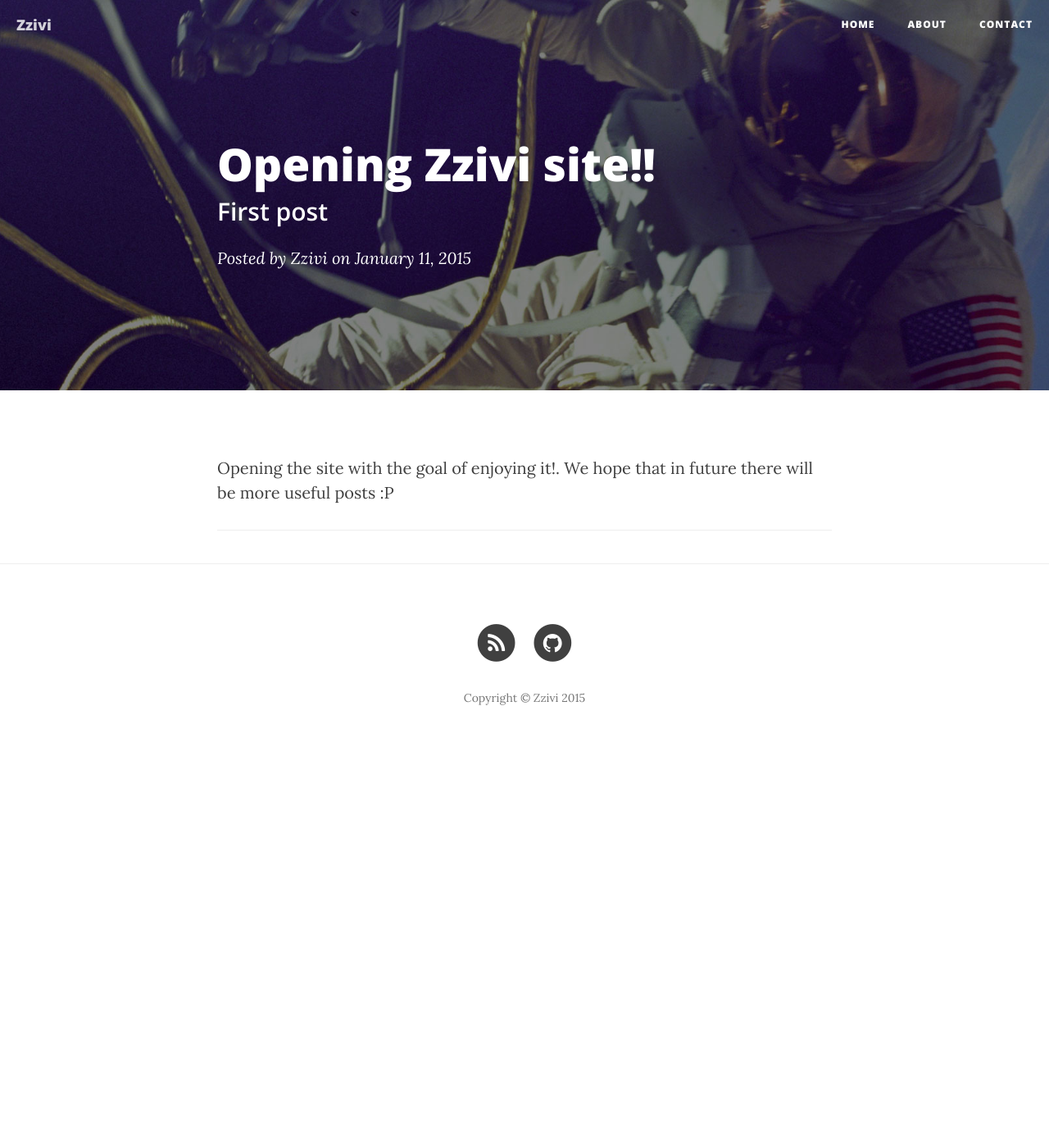
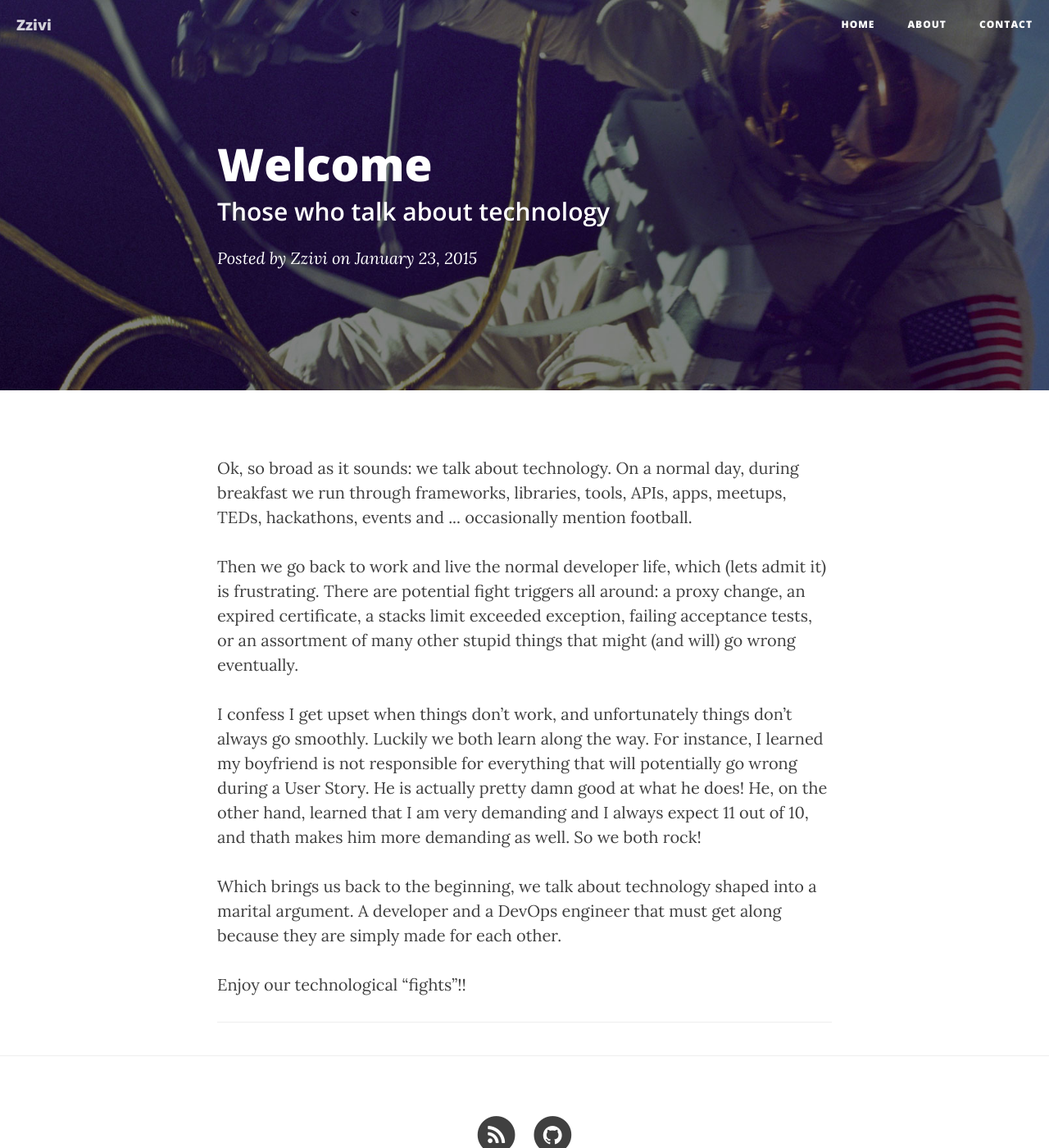
Before and after one commit to Zzivi/zzivi.github.io, a Jekyll site: the page built from _posts/2015-01-11-first-post.markdown, in a window 1280 px wide and 1400 px high. Shown: the whole window at 82% size. Built offline with Jekyll 4.4.1, drawn with Linux system fonts in a browser that asks for light colours; nearby versions of some CDN libraries.

Commit message:
post: those who talk about technology.

```diff
--- a/_posts/2015-01-11-first-post.markdown
+++ b/_posts/2015-01-11-first-post.markdown
@@ -1,10 +1,18 @@
 ---
 layout:     post
-title:      "Opening Zzivi site!!"
-subtitle:   "First post"
-date:       2015-01-11 13:00:00
+title:      "Welcome"
+subtitle:   "Those who talk about technology"
+date:       2015-01-23 00:00:00
 author:     "Zzivi"
 header-img: "img/post-bg-06.jpg"
 ---
+<p>Ok, so broad as it sounds: we talk about technology. On a normal day, during breakfast we run through frameworks, libraries, tools, APIs, apps, meetups, TEDs, hackathons, events and ... occasionally mention football.</p>
 
-<p>Opening the site with the goal of enjoying it!. We hope that in future there will be more useful posts :P</p>
+<p>Then we go back to work and live the normal developer life, which (lets admit it) is frustrating.
+There are potential fight triggers all around: a proxy change, an expired certificate, a stacks limit exceeded exception, failing acceptance tests, or an assortment of many other stupid things that might (and will) go wrong eventually.</p>
+
+<p>I confess I get upset when things don’t work, and unfortunately things don’t always go smoothly. Luckily we both learn along the way. For instance, I learned my boyfriend is not responsible for everything that will potentially go wrong during a User Story. He is actually pretty damn good at what he does! He, on the other hand, learned that I am very demanding and I always expect 11 out of 10, and thath makes him more demanding as well. So we both rock!</p>
+
+<p>Which brings us back to the beginning, we talk about technology shaped into a marital argument. A developer and a DevOps engineer that must get along because they are simply made for each other.</p>
+
+<p>Enjoy our technological “fights”!!</p>
```
